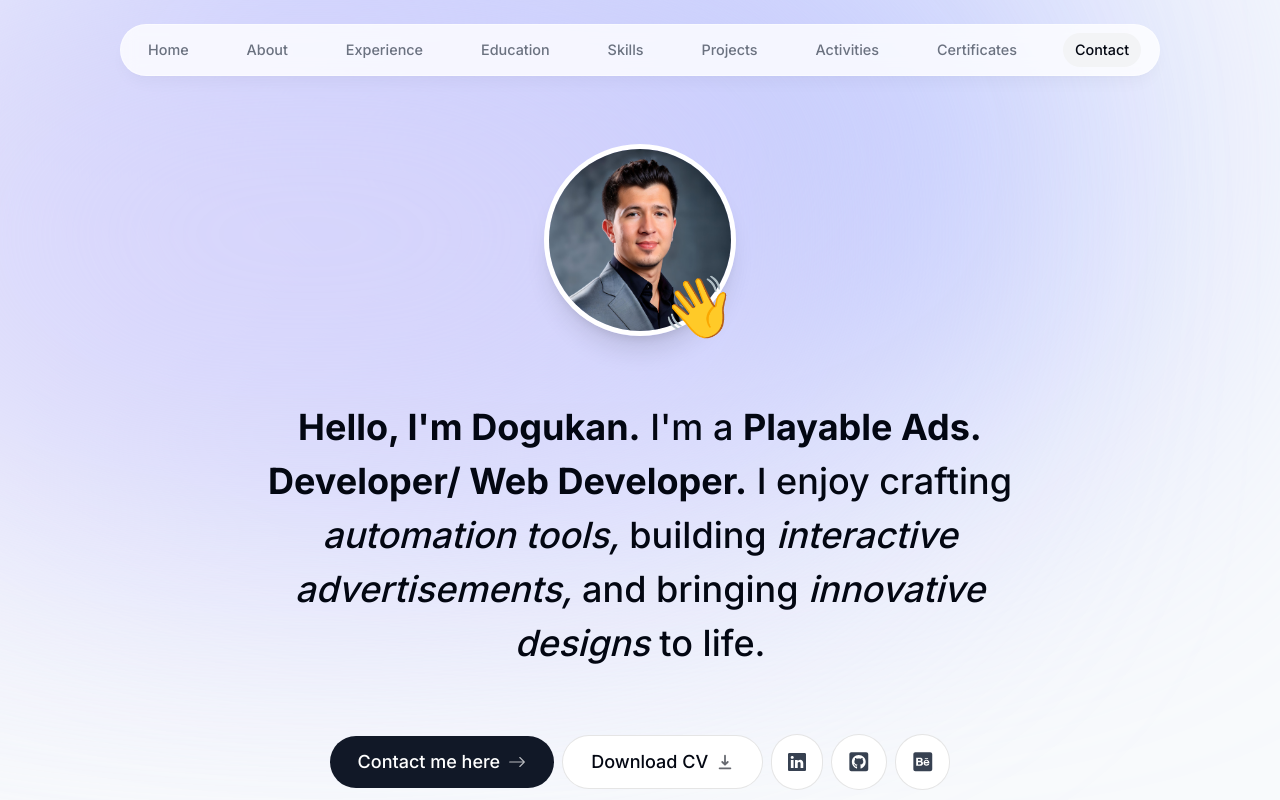
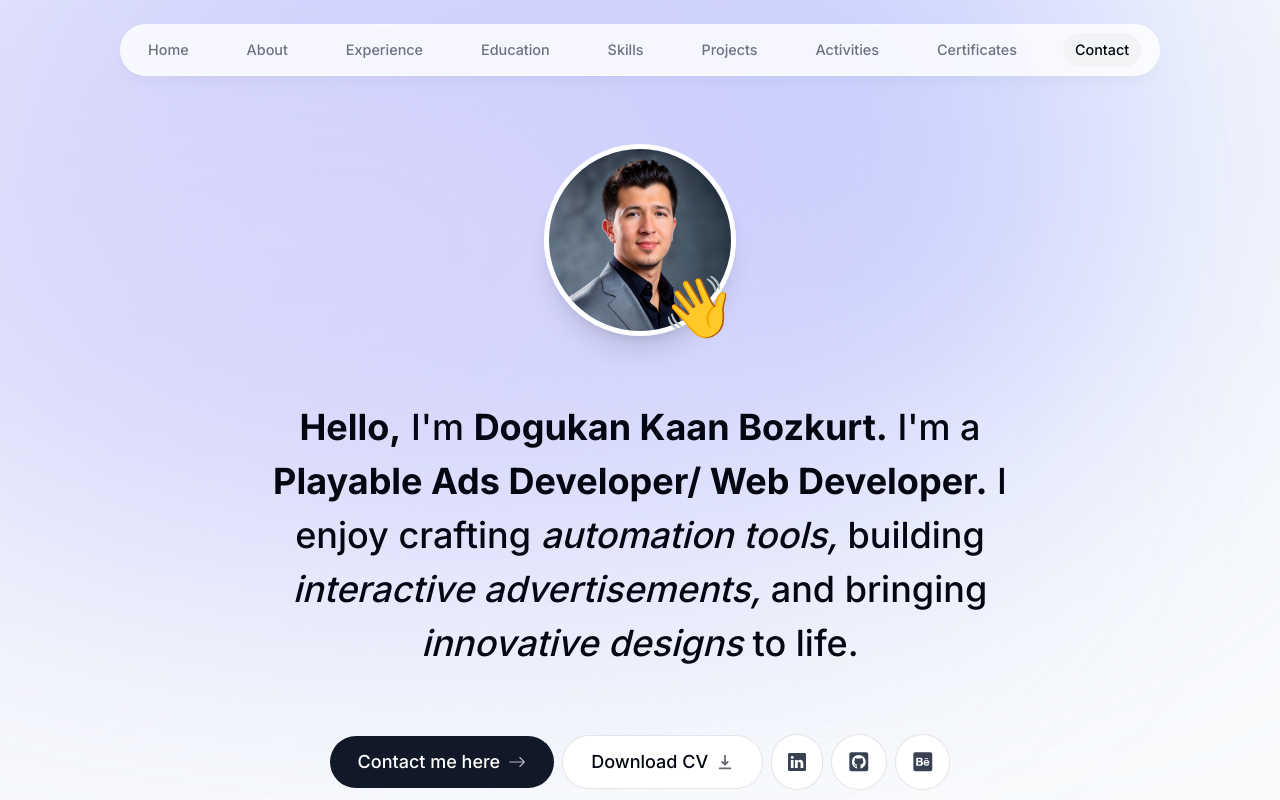
Before and after one commit to dkbozkurt/dkbozkurt-portfolio, a Next.js app: page / in a window 1280 px wide. Shown: the top 800 px of the page. Built offline with nearby package versions, Linux system fonts and the light colour scheme; no server answers.

Commit message:
footer and intro update

```diff
--- a/components/footer.tsx
+++ b/components/footer.tsx
@@ -13,7 +13,7 @@ export default function Footer() {
         <p
         className="text-xs"
         >
-            <span className="font-semibold">About this website:</span> built with React & Next.js (App Router & Server Actions), TypeScript, Tailwind CSS, Framer Motion, React Email & Resend, Github hosting.
+            <span className="font-semibold">About this website:</span> built with React & Next.js (App Router & Server Actions), TypeScript, Tailwind CSS, Framer Motion, React Email & Resend, Vercel hosting.
         </p>
     </footer>
   )
--- a/components/intro.tsx
+++ b/components/intro.tsx
@@ -59,8 +59,9 @@ export default function Intro() {
         initial={{ opacity: 0, y: 100 }}
         animate={{ opacity: 1, y: 0 }}
         >
-            <span className="font-bold">Hello, I'm Dogukan.</span> I'm a{" "}
-            <span className="font-bold">Playable Ads. Developer/ Web Developer.</span> I enjoy crafting{" "}
+            <span className="font-bold">Hello,</span> I'm {" "}
+            <span className="font-bold">Dogukan Kaan Bozkurt.</span> I'm a{" "}
+            <span className="font-bold">Playable Ads Developer/ Web Developer.</span> I enjoy crafting{" "}
             <span className="italic">automation tools,</span> building{" "}
             <span className="italic">interactive advertisements,</span> and bringing{" "}
             <span className="italic">innovative designs</span> to life.
```
